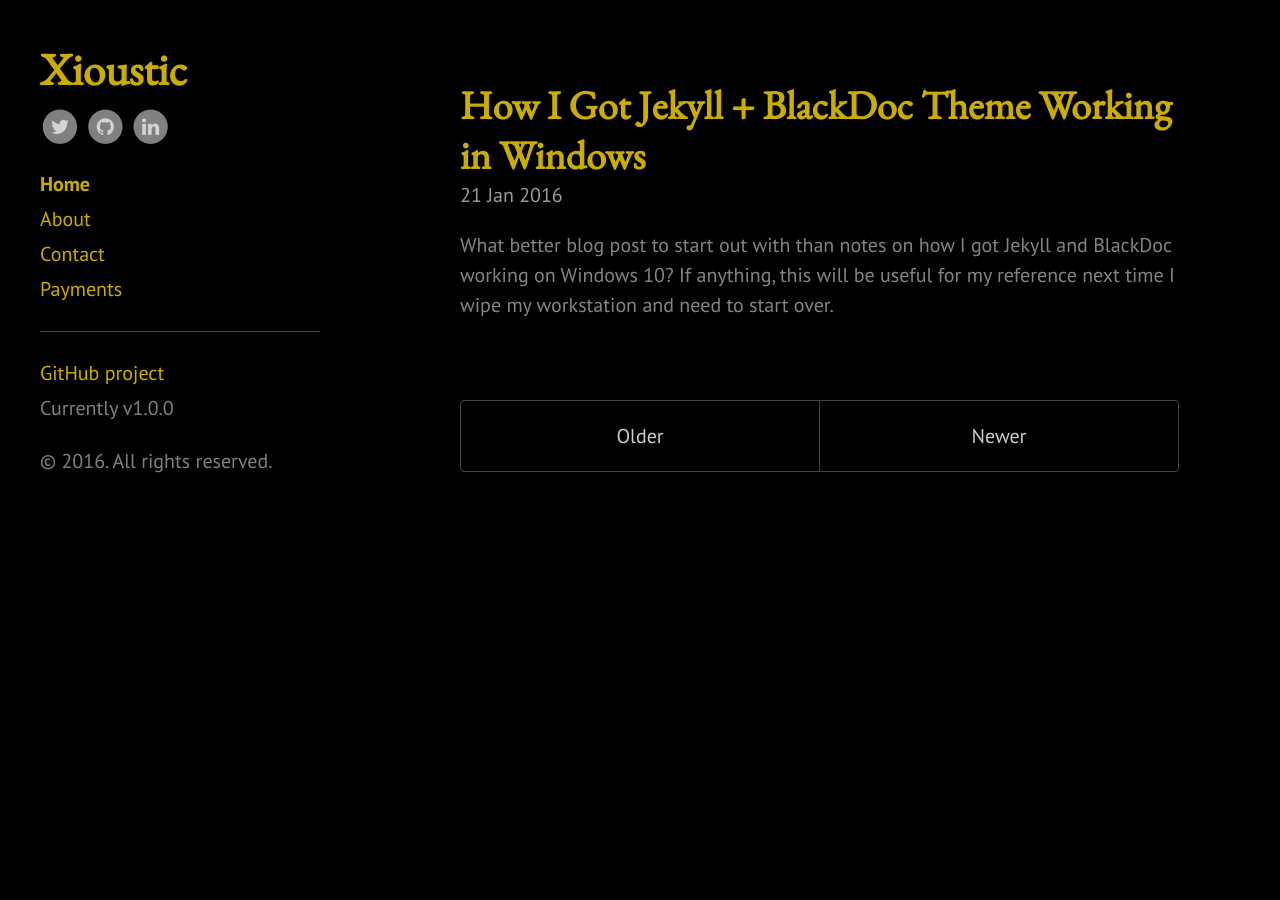
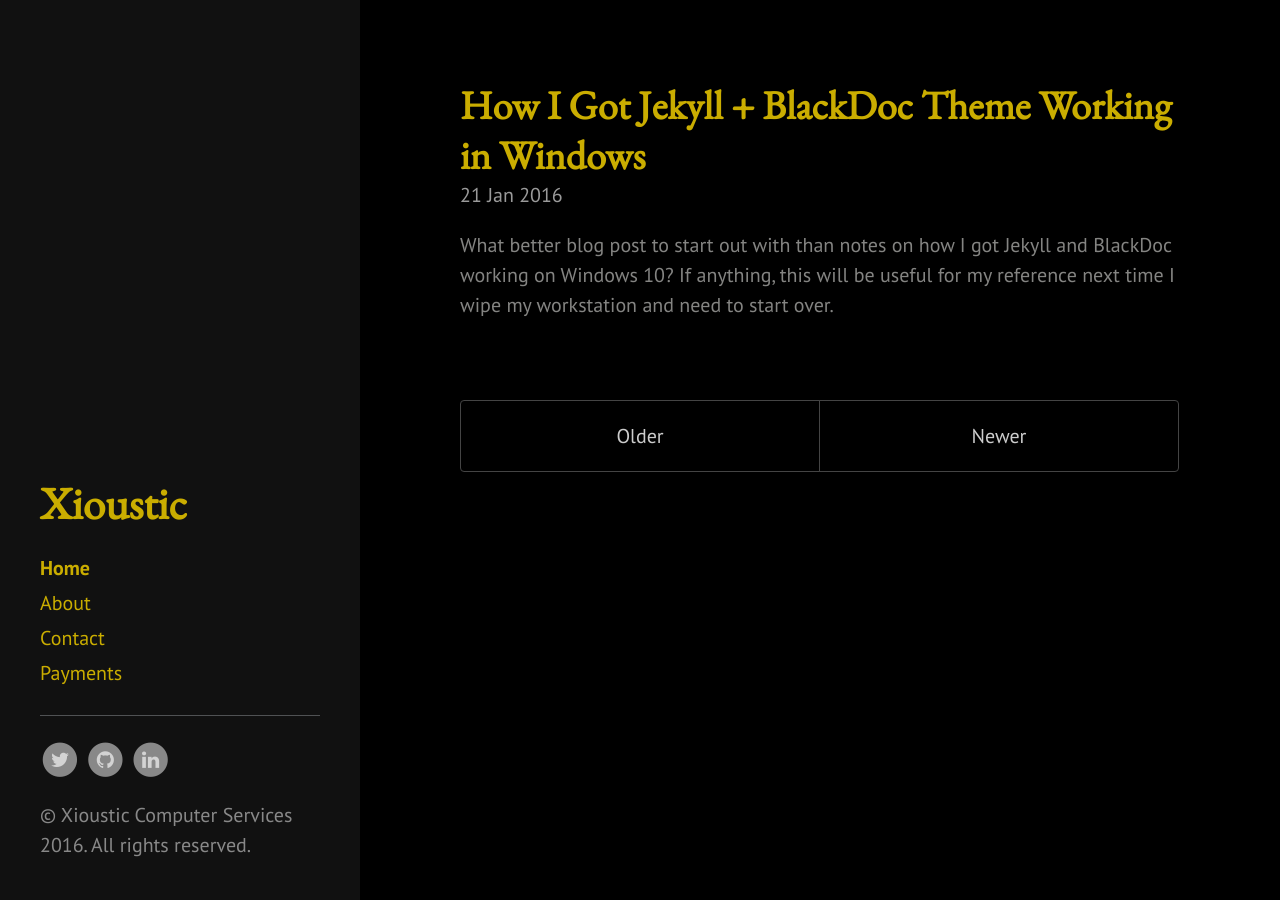
Before and after one commit to Xioustic/xioustic.github.io, a Jekyll site: the page built from index.html, in a window 1280 px wide. Built offline with Jekyll 4.4.1, drawn with Linux system fonts in a browser that asks for light colours; nearby versions of some CDN libraries; Markdown is read by kramdown in place of the engine named in the settings; the list of posts is cut into pages by our own code.

Commit message:
added background color to sidebar, absolute bottom-left in desktop mode

```diff
--- a/_includes/sidebar.html
+++ b/_includes/sidebar.html
@@ -7,21 +7,7 @@
           {{ site.title }}
         </a>
       </h1>
-      <p class="social">
-        <span class="fa-stack">
-          <i class="fa fa-circle fa-stack-2x"></i>
-          <a href="https://twitter.com/xioustic"><i class="fa fa-twitter fa-stack-1x"></i></a>
-        </span>
-        <span class="fa-stack">
-          <i class="fa fa-circle fa-stack-2x"></i>
-          <a href="https://github.com/xioustic"><i class="fa fa-github fa-stack-1x"></i></a>
-        </span>
 
-        <span class="fa-stack">
-          <i class="fa fa-circle fa-stack-2x"></i>
-          <a href="http://x.co/cferrier"><i class="fa fa-linkedin fa-stack-1x"></i></a>
-        </span>
-      </p>
       <p class="lead">{{ site.description }}</p>
 
     </div>
@@ -44,10 +30,23 @@
       {% endfor %}
 
       <hr>
-      <a class="sidebar-nav-item" href="{{ site.github.repo }}">GitHub project</a>
-      <span class="sidebar-nav-item">Currently v{{ site.version }}</span>
+            <p class="social">
+        <span class="fa-stack">
+          <i class="fa fa-circle fa-stack-2x"></i>
+          <a href="https://twitter.com/xioustic"><i class="fa fa-twitter fa-stack-1x"></i></a>
+        </span>
+        <span class="fa-stack">
+          <i class="fa fa-circle fa-stack-2x"></i>
+          <a href="https://github.com/xioustic"><i class="fa fa-github fa-stack-1x"></i></a>
+        </span>
+
+        <span class="fa-stack">
+          <i class="fa fa-circle fa-stack-2x"></i>
+          <a href="http://x.co/cferrier"><i class="fa fa-linkedin fa-stack-1x"></i></a>
+        </span>
+      </p>
     </nav>
 
-    <p>&copy; {{ site.time | date: '%Y' }}. All rights reserved.</p>
+    <p>&copy; Xioustic Computer Services {{ site.time | date: '%Y' }}. All rights reserved.</p>
   </div>
 </div>
--- a/public/css/xioustic.css
+++ b/public/css/xioustic.css
@@ -14,3 +14,16 @@
 .social a {
     color: lightgrey;
 }
+
+@media (min-width: 48em) {
+  .sidebar-sticky {
+    position: absolute;
+    right: 1rem;
+    bottom: 1rem;
+    left: 1rem;
+    }
+  }
+
+  .sidebar {
+    background-color: #111;
+  }
```
